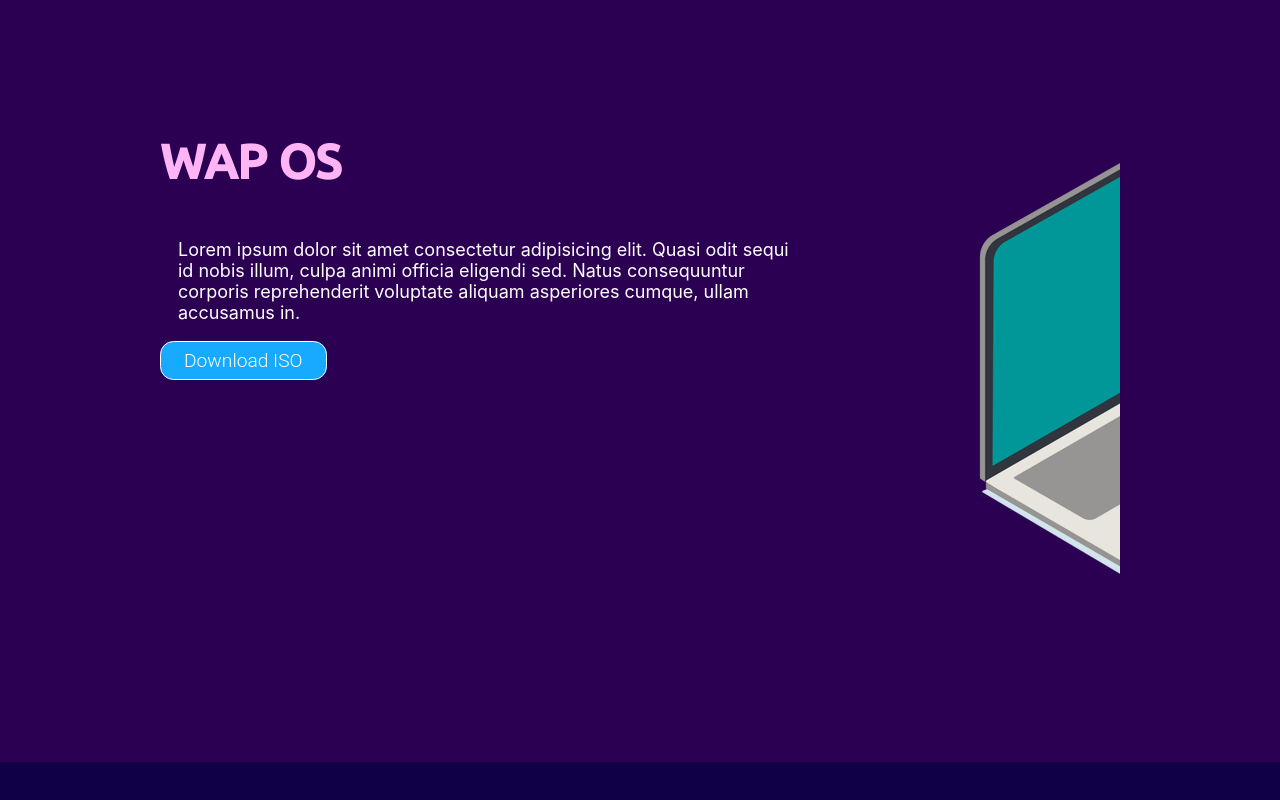
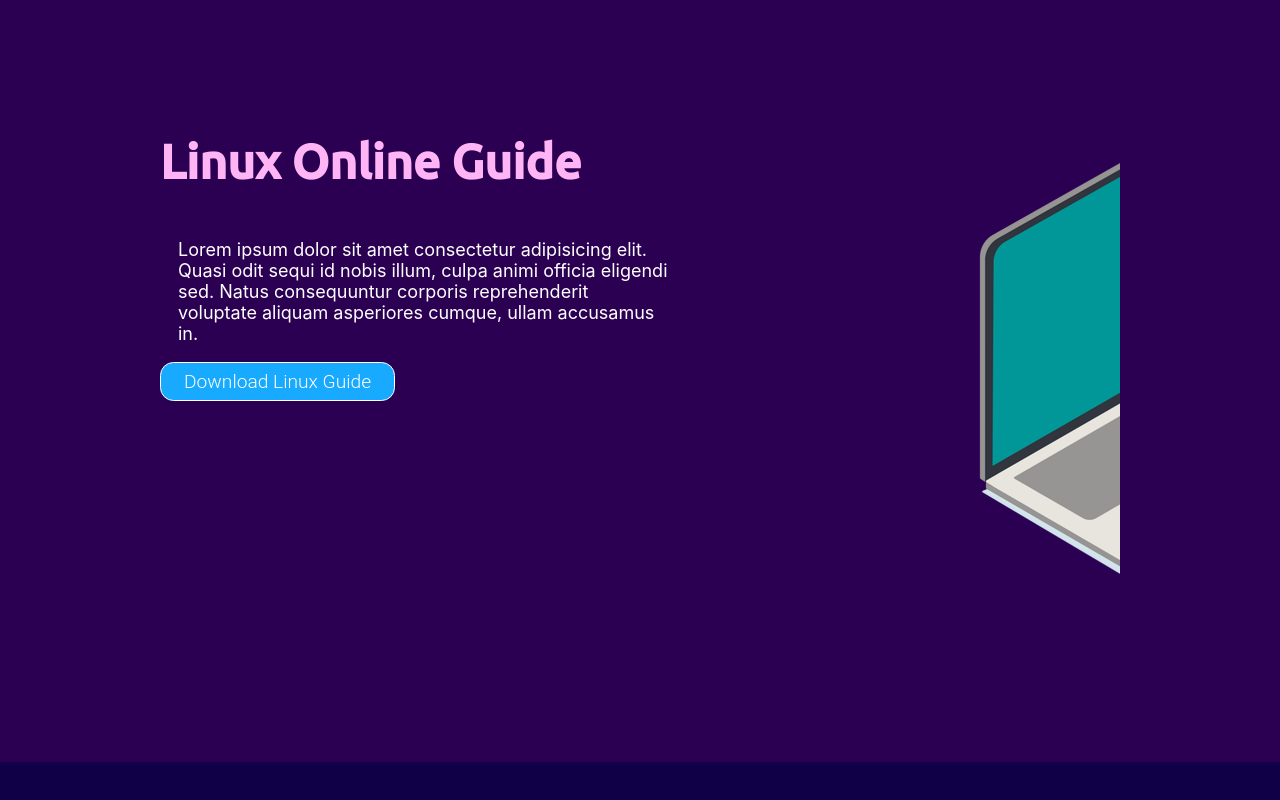
Before and after one commit to wabdeali/final-project-frontend, a Next.js app: page /downloads in a window 1280 px wide. Shown: the part 1767-2567 px from the top of the page. Built offline with nearby package versions, Linux system fonts and the light colour scheme; a web font is replaced by a local one.

Commit message:
download name change and PDf addeed
pdf not linked to downloaded yet

```diff
--- a/pages/downloads.jsx
+++ b/pages/downloads.jsx
@@ -24,7 +24,7 @@ function downloads() {
 
                 <h1 className={styles.h11}>WAP ATTACK GUIDE</h1>
                 <p className={styles.p11}>Lorem ipsum dolor sit amet consectetur adipisicing elit. Quasi odit sequi id nobis illum, culpa animi officia eligendi sed. Natus consequuntur corporis reprehenderit voluptate aliquam asperiores cumque, ullam accusamus in.</p>
-                <button className={styles.button}> <a href='/'>Download PDF</a></button>
+                <button className={styles.button}> <a href='../downloads/Attackguide.pdf'target="_blank">Download PDF</a></button>
                 </div>
                 <div className={styles.websiteimg11}></div>
 
@@ -34,9 +34,9 @@ function downloads() {
             <div className={styles.website3}>
             <div className={styles.a}>
 
-                <h1 className={styles.h11}style={{color:"#DC143C;"}}>WAP OS</h1>
+                <h1 className={styles.h11}style={{color:"#DC143C;"}}>Linux Online Guide</h1>
                 <p className={styles.p11}>Lorem ipsum dolor sit amet consectetur adipisicing elit. Quasi odit sequi id nobis illum, culpa animi officia eligendi sed. Natus consequuntur corporis reprehenderit voluptate aliquam asperiores cumque, ullam accusamus in.</p>
-                <button className={styles.button}> <a href='/'>Download ISO</a></button>
+                <button className={styles.button}> <a href='../public/downloads/learnlinux.pdf'>Download Linux Guide</a></button>
                 </div>
                 <div className={styles.websiteimg111}></div>
 
--- a/styles/downloads.module.css
+++ b/styles/downloads.module.css
@@ -61,6 +61,7 @@
 .p11 {
   color: #ffffff;
   font-size: large;
+  width: 80%;
 
   padding: 1em;
 }
```
Also changed, not shown: 2 other files (tests, documents, lock files or other folders).
